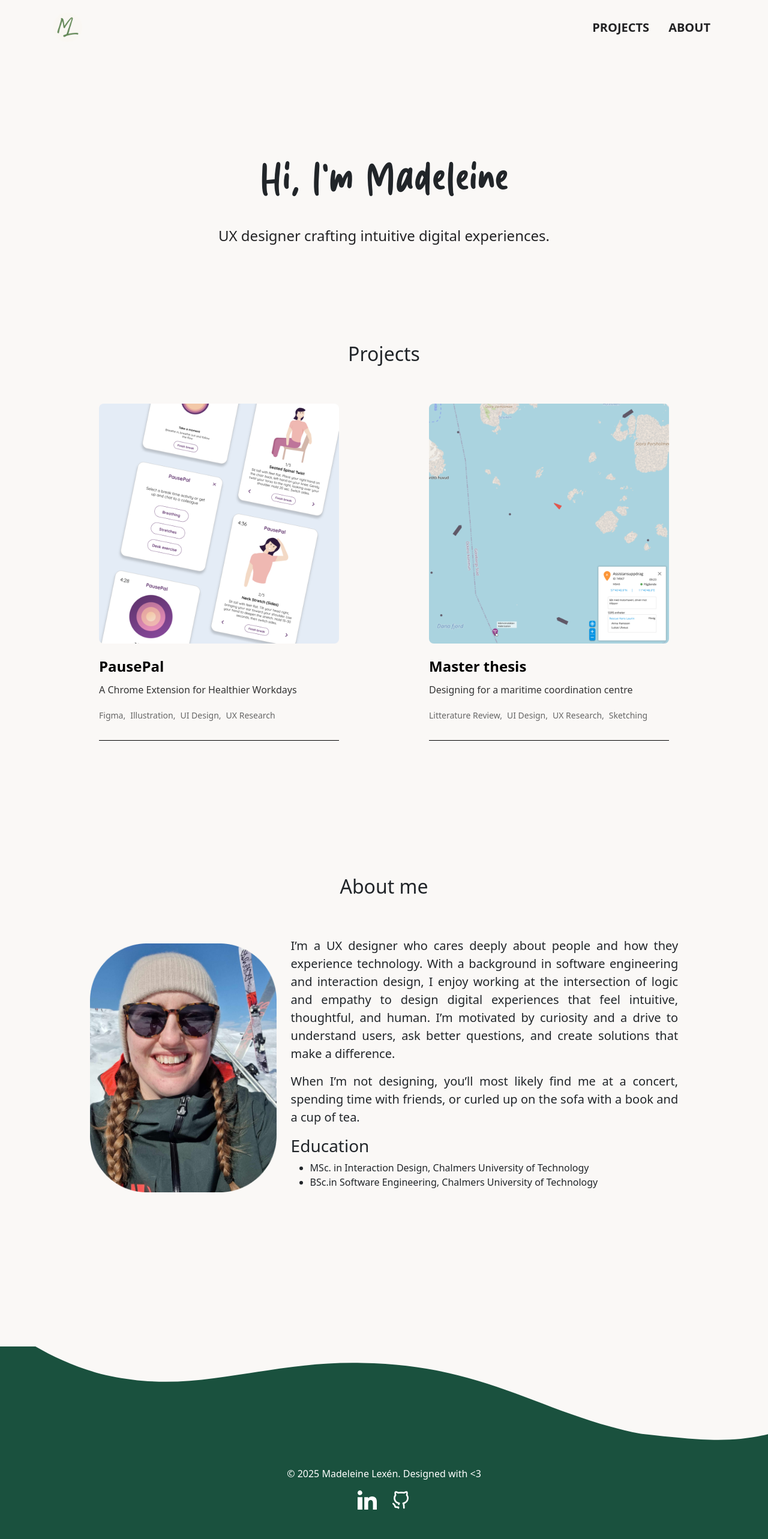
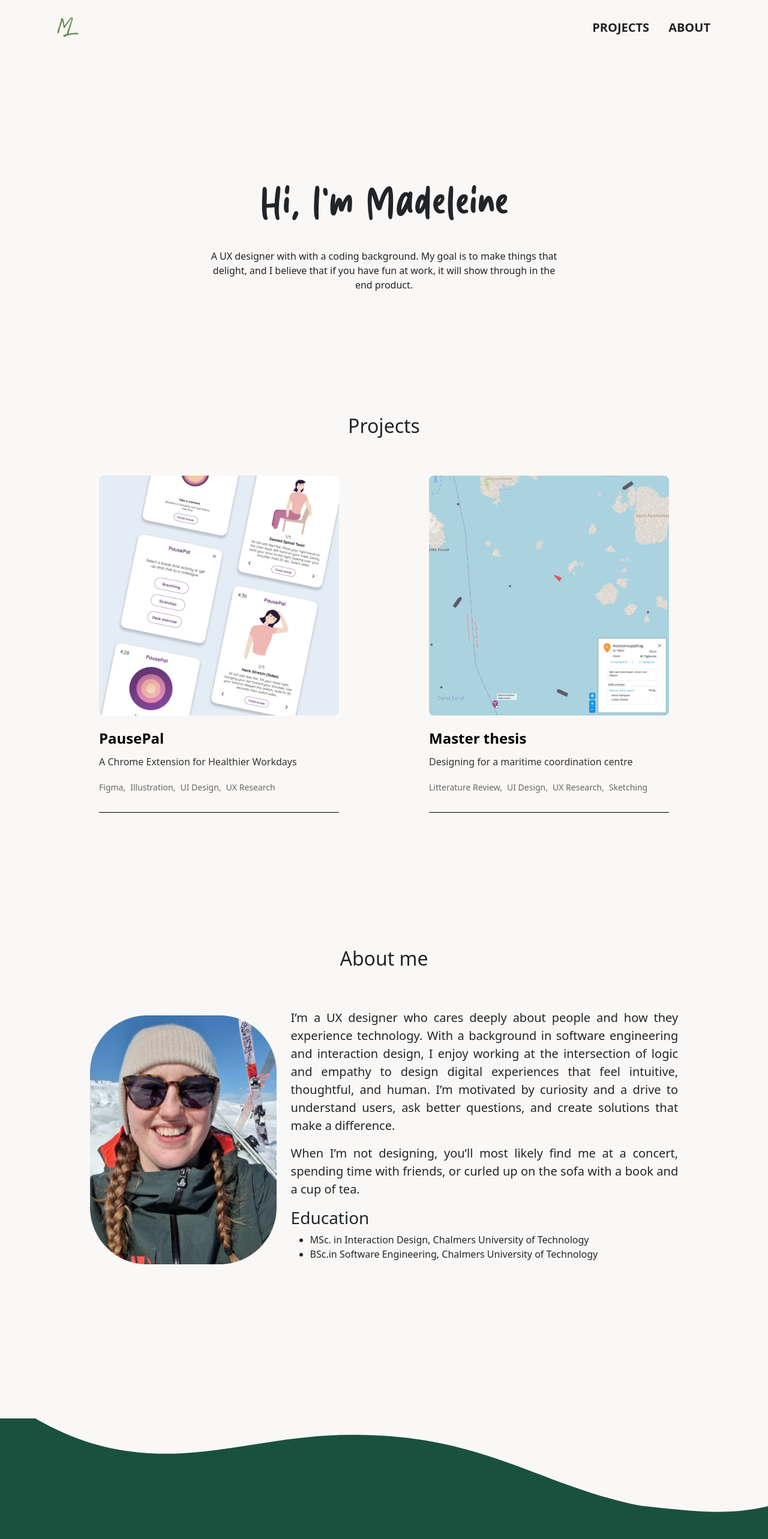
Before and after one commit to MadeleineLexen/madeleinelexen.github.io, a React (Vite) app: page /#hero in a window 1280 px wide. Shown: the top 2566 px of the page at 60% size. Built offline with nearby package versions, Linux system fonts and the light colour scheme.

Commit message:
small UI changes, updated som text

```diff
--- a/src/components/Footer2.jsx
+++ b/src/components/Footer2.jsx
@@ -14,8 +14,8 @@ const UxFooter = () => {
 
 
       <div className="ux-footer-content">
-        <p>© {year} Madeleine Lexén. Designed with &lt;3</p>
-
+        <p>© {year} Madeleine Lexén. Designed with &lt;3.</p>
+        <p> This website was built by me using react, and a little help from github copilot.</p>
         <div className="ux-footer-social-icons">
           <a
             href="https://www.linkedin.com/in/madeleinelexen"
--- a/src/pages/HeroContent.jsx
+++ b/src/pages/HeroContent.jsx
@@ -11,7 +11,7 @@ const HeroContent = () => {
 
               <h1 className="hero-heading">Hi, I&apos;m Madeleine</h1>
               <p className="hero-subheading">
-                UX designer crafting intuitive digital experiences.
+                A UX designer with with a coding background. My goal is to make things that delight, and I believe that if you have fun at work, it will show through in the end product.
               </p>
 
             </div>
--- a/src/pages/styles/HeroContent.css
+++ b/src/pages/styles/HeroContent.css
@@ -4,19 +4,20 @@
 }
 
 .hero {
-    padding-top: 20vh;
-    padding-bottom: 40vh;
+    padding-top: 25vh;
+    padding-bottom: 50vh;
     height: calc(100vh - 500px);
-    /* Subtract the navbar height from the viewport height */
     text-align: center;
-    /* Offset the content by the navbar height */
 }
 
 .hero-subheading {
-    font-size: 1.5rem;
+    font-size: 1rem;
     margin-top: 20px;
     max-width: 600px;
     color: rgb(34, 34, 36);
+    text-align: center;
+    margin-left: auto;
+    margin-right: auto;
 }
 
 .hero-content {
```
